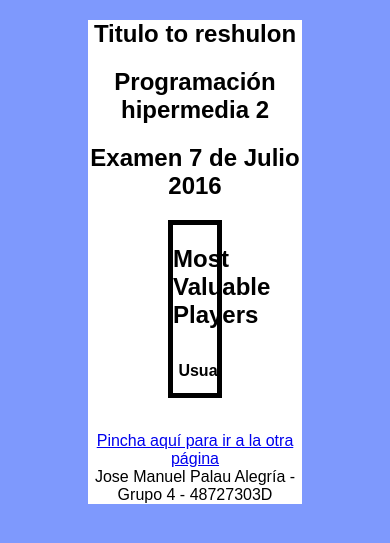
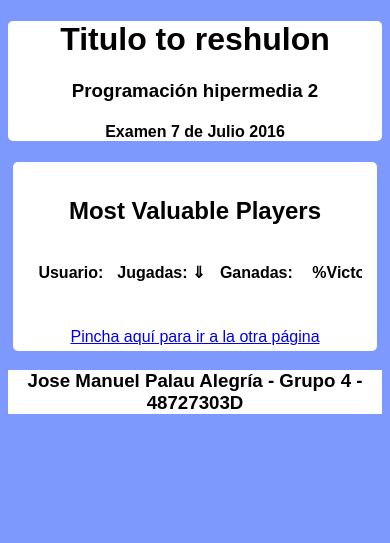
Before and after one commit to PalGria/Plantilla, a PHP site: page / in a window 390 px wide. Shown: the top 543 px of the page. Run offline with PHP 8.4, Linux system fonts and the light colour scheme; data that the repository does not hold is empty.

Commit message:
Mobile first ^^
Media queries.... Las media queries... son... escandalosas

```diff
--- a/estilos.css
+++ b/estilos.css
@@ -1,34 +1,38 @@
 body{
   background: #7E99FD; /* For browsers that do not support gradients */
   font-family: sans-serif;
+
 }
 header{
 	text-align:center;
+  background-color: white;
+  border-radius: 5px;
+
 }
+footer{
+  text-align:center;
+  background-color: white;
+  text-align:center;
+
+}
+
 section{
 	text-align: center;
-	margin-left: 5em;
-	margin-right: 5em;
 	background-color:white;
+  border-radius: 5px;
+  margin:5px;
+  padding: 5px;
+}
 
-}
-section > section{
-}
 section >section> div {
 	overflow-x:auto;
+  padding: 5px;
 }
 a{
 	text-align: center;
 }
-footer{
-	text-align:center;
-}
 
-#mvp{
-    border-style: solid;
-    border-width: 5px;
-    margin-bottom: 1em;
-}
+
 #clasificaciones{
   width:500px;
   margin: 10px auto;
@@ -45,3 +49,23 @@ footer{
     height: 100px;
     margin: 10px;
 }
+@media (min-width: 550px) {
+
+  section
+  {
+    margin-left: 2em;
+    margin-right: 2em;
+  }
+  #mvp{
+      margin-bottom: 1em;
+  }
+  header{
+    margin-left: 2em;
+    margin-right: 2em;
+
+  }
+  footer{
+    margin-left: 10em;
+    margin-right: 10em;
+  }
+}
--- a/index.html
+++ b/index.html
@@ -7,19 +7,22 @@
 	<script type="text/javascript" src="funciones.js"></script>
 </head>
 <body onload="arranque_personalizado();">
-	<section>
 		<header>
 			 <h1> Titulo to reshulon</h1>
-			 <h2> Programación hipermedia 2 </h2>
-			 <h2> Examen 7 de Julio 2016 </h2>
+			 <h3> Programación hipermedia 2 </h3>
+			 <h4> Examen 7 de Julio 2016 </h4>
 		 </header>
+
+	 	<section>
+
 		<section id="mvp">
 			<h2> Most Valuable Players </h2>
 			<div><table  id = "clasificaciones"></table> </div>
 		</section>
 		<br>
 			<a href="otra_pagina.html">Pincha aquí para ir a la otra página</a>
-		<footer> Jose Manuel Palau Alegría - Grupo 4 - 48727303D </footer>
 	</section>
+			<footer> <h3>Jose Manuel Palau Alegría - Grupo 4 - 48727303D </h3></footer>
+
 </body>
 </html>
```
